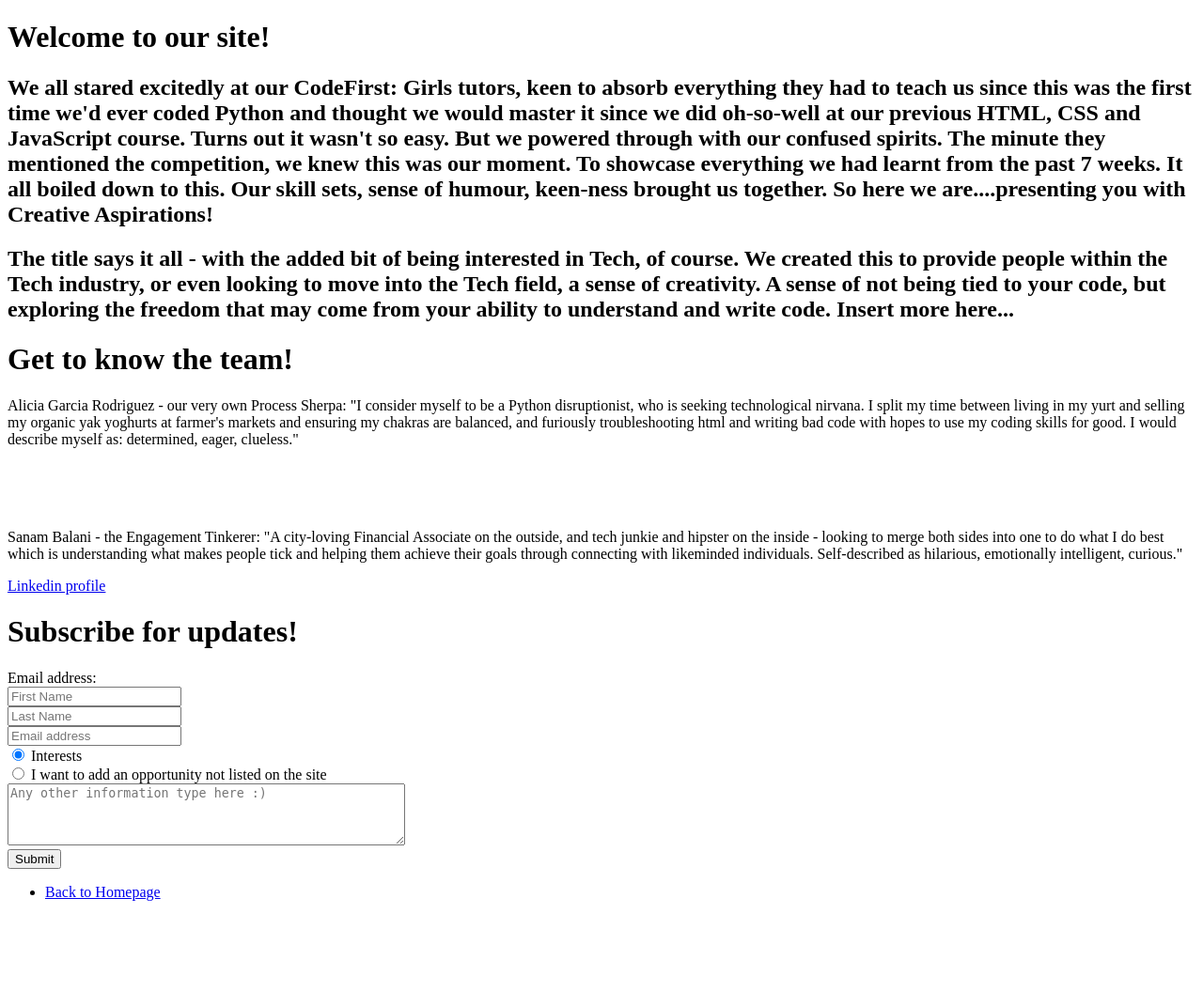
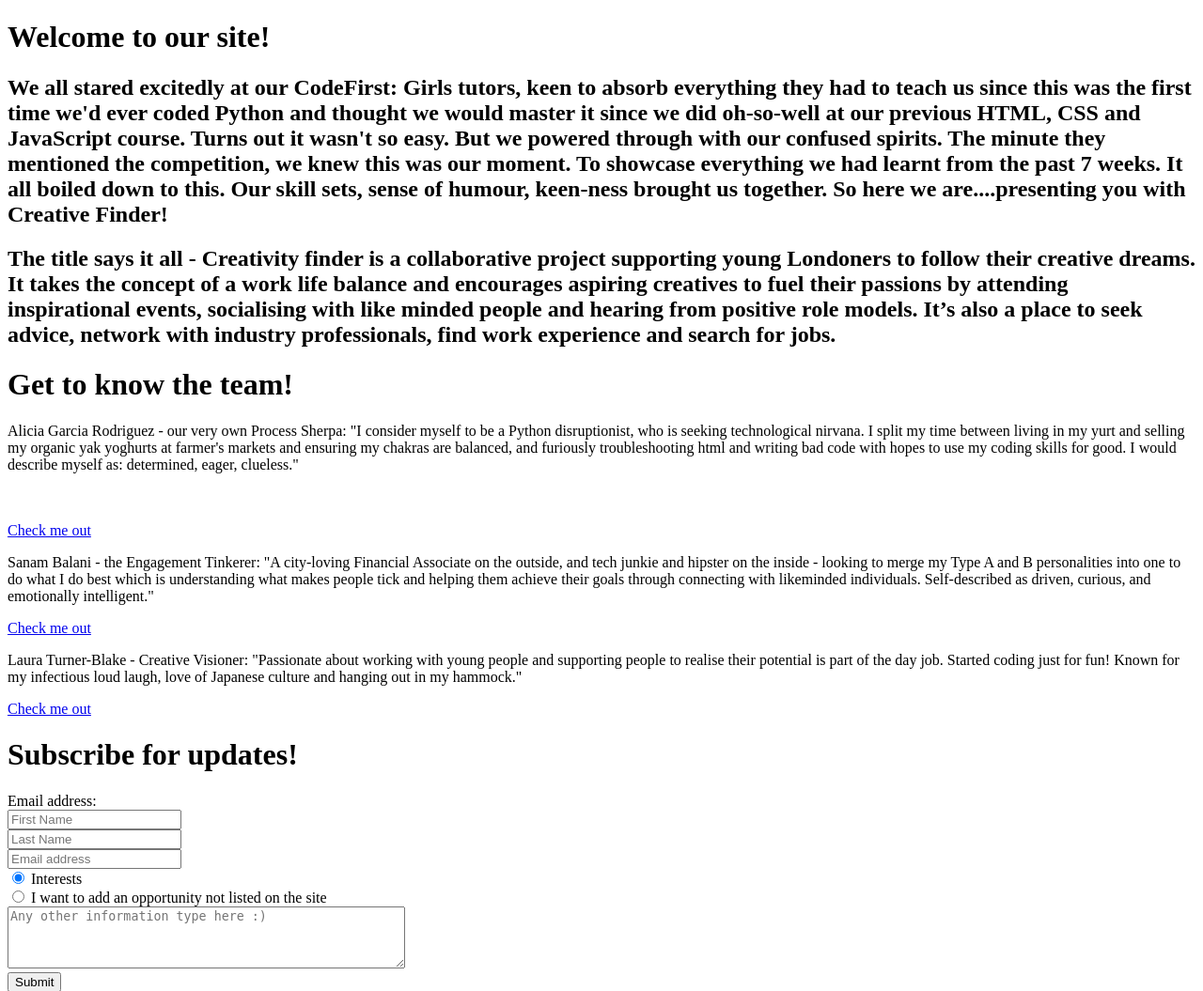
Before and after one commit to edu05/simple-flask-app, a Flask app: page /about_us.html in a window 1280 px wide. Shown: the part 26-1081 px from the top of the page at 94% size. Before the commit the page ends 985 px from the top, so only its background shows below. Run offline with Flask 2, Linux system fonts and the light colour scheme; parts of the project's set-up code (start-up, migrations or seed data) failed here and were passed over.

Commit message:
profile updates to about_us

```diff
--- a/templates/about_us.html
+++ b/templates/about_us.html
@@ -40,12 +40,14 @@
   <div class="container">
 
       <h1> Welcome to our site! </h1>
-      <h2> We all stared excitedly at our CodeFirst: Girls tutors, keen to absorb everything they had to teach us since this was the first time we'd ever coded Python and thought we would master it since we did oh-so-well at our previous HTML, CSS and JavaScript course. Turns out it wasn't so easy. But we powered through with our confused spirits. The minute they mentioned the competition, we knew this was our moment. To showcase everything we had learnt from the past 7 weeks. It all boiled down to this. Our skill sets, sense of humour, keen-ness brought us together. So here we are....presenting you with Creative Aspirations! </h2>
-      <h2> The title says it all - with the added bit of being interested in Tech, of course. We created this to provide people within the Tech industry, or even looking to move into the Tech field, a sense of creativity. A sense of not being tied to your code, but exploring the freedom that may come from your ability to understand and write code. Insert more here...</h2>
+      <h2> We all stared excitedly at our CodeFirst: Girls tutors, keen to absorb everything they had to teach us since this was the first time we'd ever coded Python and thought we would master it since we did oh-so-well at our previous HTML, CSS and JavaScript course. Turns out it wasn't so easy. But we powered through with our confused spirits. The minute they mentioned the competition, we knew this was our moment. To showcase everything we had learnt from the past 7 weeks. It all boiled down to this. Our skill sets, sense of humour, keen-ness brought us together. So here we are....presenting you with Creative Finder! </h2>
+      <h2> The title says it all - Creativity finder is a collaborative project supporting young Londoners to follow their creative dreams. It takes the concept of a work life balance and encourages aspiring creatives to fuel their passions by attending inspirational events, socialising with like minded people and hearing from positive role models. It’s also a place to seek advice, network with industry professionals, find work experience and search for jobs.</h2>
 
       <h1> Get to know the team! </h1>
+
       <p> Alicia Garcia Rodriguez - our very own Process Sherpa:
         "I consider myself to be a Python disruptionist, who is seeking technological nirvana. I split my time between living in my yurt and selling my organic yak yoghurts at farmer's markets and ensuring my chakras are balanced, and furiously troubleshooting html and writing bad code with hopes to use my coding skills for good. I would describe myself as: determined, eager, clueless."</p>
+        <a href="https://www.linkedin.com/in/vodriguez/">Check me out</a>
 
         <!-- Add icon library -->
         <link rel="stylesheet" href="https://cdnjs.cloudflare.com/ajax/libs/font-awesome/4.7.0/css/font-awesome.min.css">
@@ -54,8 +56,12 @@
         <a href="#" class="fa fa-Linkedin"></a>
 
       <p> Sanam Balani - the Engagement Tinkerer:
-        "A city-loving Financial Associate on the outside, and tech junkie and hipster on the inside - looking to merge both sides into one to do what I do best which is understanding what makes people tick and helping them achieve their goals through connecting with likeminded individuals. Self-described as hilarious, emotionally intelligent, curious."</p>
-        <a href="https://uk.linkedin.com/in/sanam-balani-16829061">Linkedin profile</a>
+        "A city-loving Financial Associate on the outside, and tech junkie and hipster on the inside - looking to merge my Type A and B personalities into one to do what I do best which is understanding what makes people tick and helping them achieve their goals through connecting with likeminded individuals. Self-described as driven, curious, and emotionally intelligent."</p>
+        <a href="https://uk.linkedin.com/in/sanam-balani-16829061">Check me out</a>
+
+      <p> Laura Turner-Blake - Creative Visioner:
+        "Passionate about working with young people and supporting people to realise their potential is part of the day job. Started coding just for fun! Known for my infectious loud laugh, love of Japanese culture and hanging out in my hammock."</p>
+        <a href="https://www.linkedin.com/in/laura-turner-blake-8bbb0b8b">Check me out</a>
 
       <h1> Subscribe for updates! </h1>
       <form id="subscribeForm">
```
